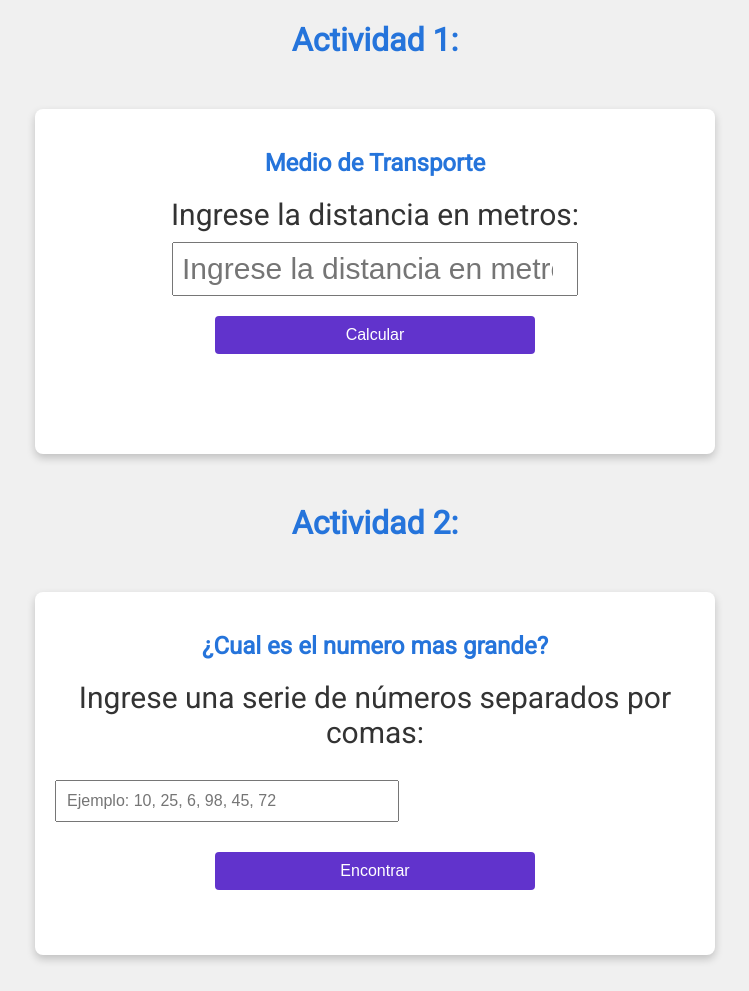
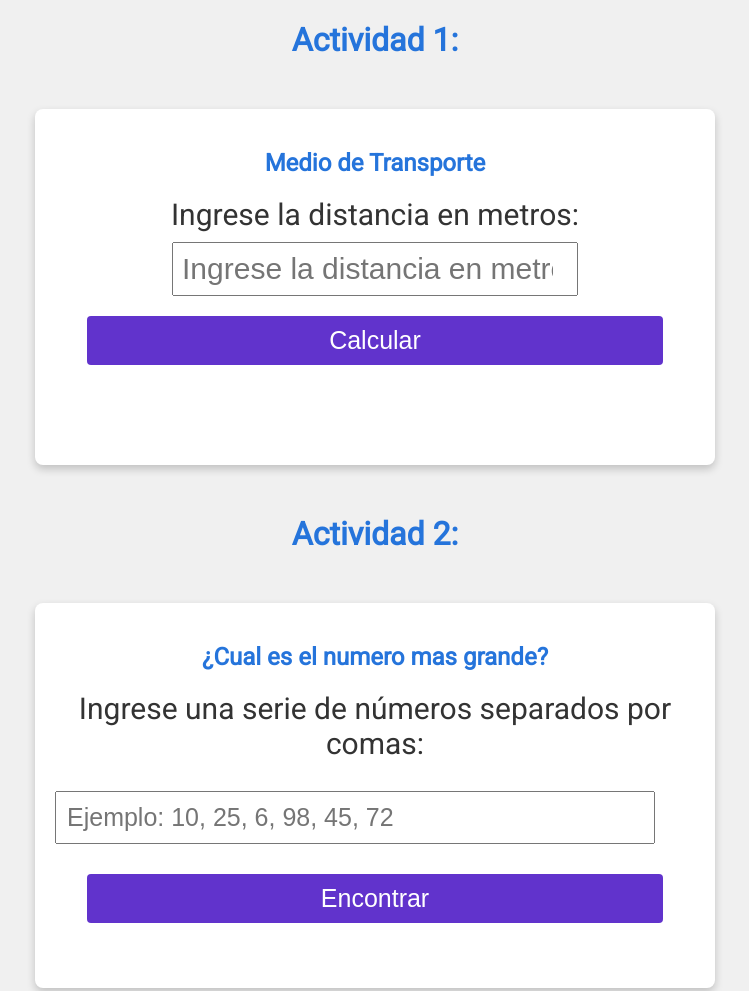
Before and after one commit to florzeta/Javascript-ejercicios, a plain HTML site: page Actividades/index.html in a window 1280 px wide. Shown: the top 991 px of the page, without its empty margins (265-1014 px from the left). Drawn offline with Linux system fonts and the light colour scheme.

Commit message:
actividades javascript

```diff
--- a/Actividades/css/style.css
+++ b/Actividades/css/style.css
@@ -59,9 +59,9 @@ p {
 
 input[type="text"], button {
     padding: 10px;
-    font-size: 16px;
+    font-size: 25px;
     margin-bottom: 20px;
-    width: 50%;
+    width: 90%;
 }
 
 p#resultado2 {
```
